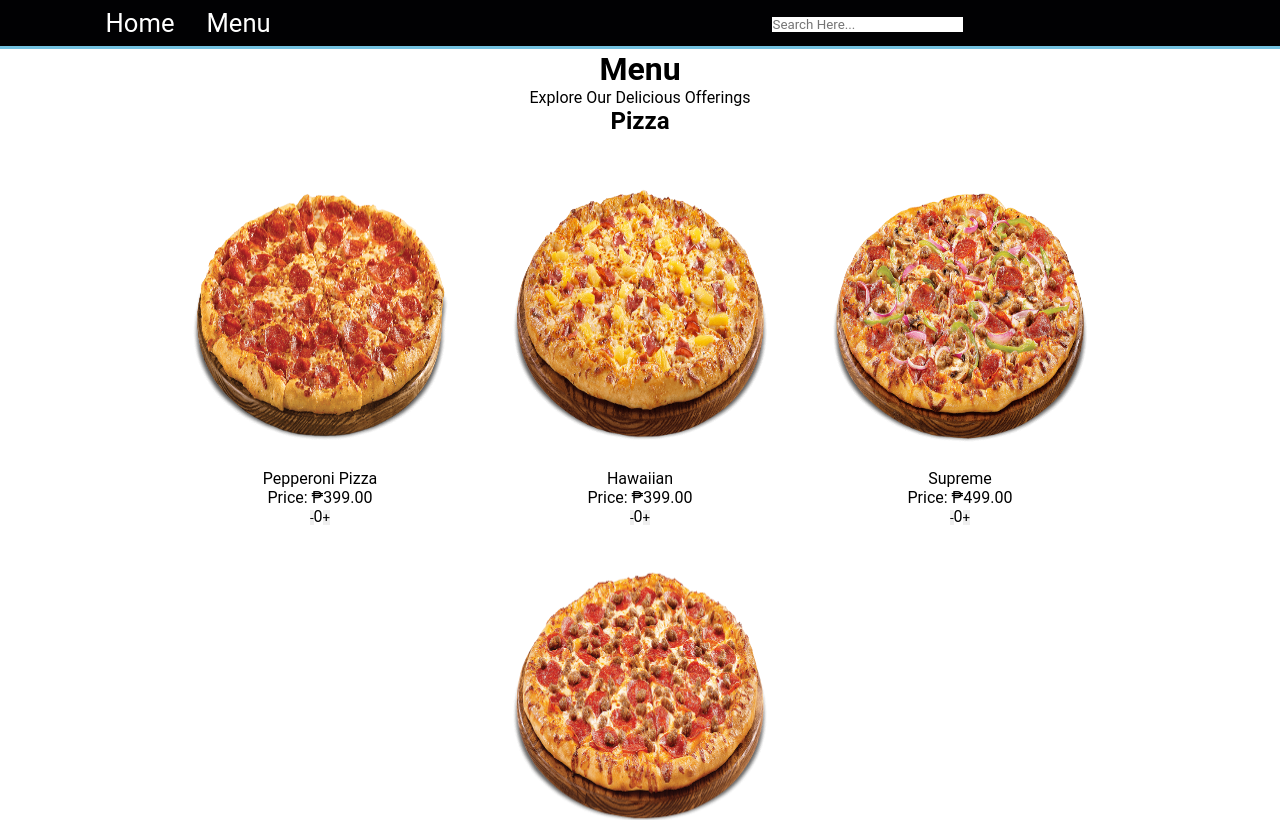
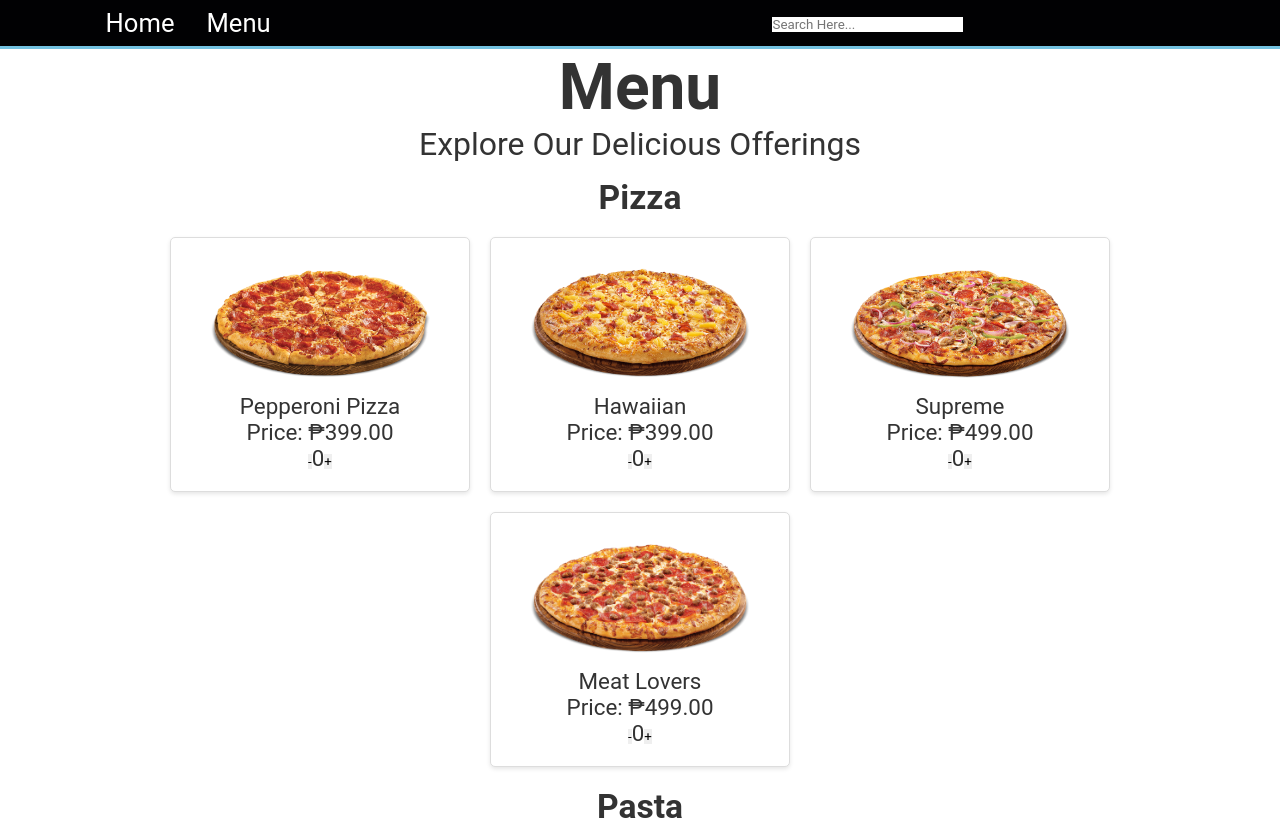
Before and after one commit to garquiza/MENU_BILLING-REPO, a React (Create React App) app in the folder menubilling/: page /menu in a window 1280 px wide. Shown: the top 820 px of the page. Built offline with nearby package versions, Linux system fonts and the light colour scheme.

Commit message:
Fixed the buttons

```diff
--- a/menubilling/src/styles.css
+++ b/menubilling/src/styles.css
@@ -167,6 +167,14 @@ img {
 .menu-header {
     text-align: center;
     margin-top: 50px;
+    font-size: 2rem;
+    color: #333;
+}
+
+.menu-header p {
+    text-align: center;
+    font-size: 2rem;
+    color: #333;
 }
 
 .menu-items {
@@ -174,35 +182,36 @@ img {
     justify-content: center;
     flex-wrap: wrap;
     margin-top: 20px;
+    gap: 20px;
 }
 
 .menu-item {
-    margin: 10px;
     text-align: center;
+    background-color: #fff;
+    border: 1px solid #ddd;
+    padding: 20px;
+    border-radius: 5px;
+    box-shadow: 0 2px 4px rgba(0, 0, 0, 0.1);
+    width: 300px;
 }
 
 .menu-image {
-    width: 300px;
-    height: 300px;
+    width: 100%;
+    height: auto;
+    max-height: 200px;
 }
 
-/* .view-details-button {
-} */
-
-.view-order-button {
-  margin-top: 1rem;
-  display: inline-block;
-  padding: 0.9rem 3rem;
-  font-size: 1.7rem;
-  color: #fff;
-  background: #000000;
-  cursor: pointer;
+.menu-category {
+    font-size: 1.4rem;
+    color: #333;
+    margin: 10px;
+    padding: 5px 10px;
+    border-radius: 5px;
+    cursor: pointer;
+    transition: background-color 0.3s ease-in-out;
 }
 
-.view-order-button:hover {
-    letter-spacing: 0.2rem;
-}
-
+/* order now button */
 .ordernow-btn {
   margin-top: 1rem;
   display: inline-block;
@@ -217,11 +226,37 @@ img {
   letter-spacing: 0.2rem;
 }
 
+/* .view-details-button {
+} */
+
+.view-order-button {
+    text-align: center;
+    margin-top: 1rem;
+}
+
+.view-order-button button {
+    padding: 1rem 2rem;
+    font-size: 1.2rem;
+    background-color: #000000;
+    color: #fff;
+    border: none;
+    cursor: pointer;
+    border-radius: 5px;
+    transition: background-color 0.3s, transform 0.2s;
+}
+
+
+.view-order-button button:hover {
+    background-color: #88cee5;
+    transform: scale(1.05);
+}
+
 /* MY ORDER COMPONENT STYLES */
-
 .my-order-header {
     text-align: center;
-    margin-top: 50px;
+    margin-top: 20px;
+    font-size: 2rem;
+    color: #333;
 }
 
 .order-list {
@@ -229,66 +264,45 @@ img {
     grid-template-columns: repeat(auto-fit, minmax(30rem, 1fr));
     gap: 1.5rem;
     justify-content: center;
-    margin-top: 20px;
-}
-
-.order-list .order-item .order-item-details {
-    padding: 2rem;
-    text-align: center;
-    border: 0.2rem solid #88cee5;
-    display: flex;
-    flex-direction: column;
-    justify-content: center; /* Center vertically */
-    align-items: center; /* Center horizontally */
-}
-
-.order-list .box-order-item .order-item-details .order-image {
-    width: 10rem;
-    height: 10rem;
-    border-radius: 50%;
-    margin-bottom: 1rem; /* Add margin to separate image from other contents */
-}
-
-.menu .box-container .box h3 {
-    color: #fff;
-    font-size: 2rem;
-    padding: 1rem 0;
+    margin: 20px auto;
 }
 
 .order-item {
     display: flex;
-    flex-direction: column; /* Change to column layout */
-    justify-content: center; /* Center vertically */
-    align-items: center; /* Center horizontally */
+    flex-direction: column;
     border: 1px solid #ccc;
     padding: 10px;
     max-width: 300px;
     width: 100%;
+    margin: 10px;
+    background-color: #fff;
+    border-radius: 5px;
+    box-shadow: 0 2px 4px rgba(0, 0, 0, 0.1);
 }
+
 .order-item-details {
     display: flex;
-    flex-direction: column; /* Change to column layout */
-    align-items: center; /* Center horizontally */
+    flex-direction: column;
+    align-items: center;
 }
 
 .order-image {
-    width: 50px;
-    height: 50px;
-    margin-right: 10px;
+    width: 10rem;
+    height: 10rem;
+    border-radius: 50%;
+    margin-bottom: 1rem;
 }
 
 .item-info {
     flex-grow: 1;
-}
-
-.quantity-controls-my-order {
-    align-items: center;
-    margin-left: 10px;
+    text-align: center;
 }
 
 .quantity-controls-my-order {
     display: flex;
+    justify-content: center;
     align-items: center;
+    margin-left: 10px;
 }
 
 .quantity-controls-my-order button {
@@ -299,11 +313,13 @@ img {
     font-size: 1rem;
     cursor: pointer;
     margin: 0 0.3rem;
+    border-radius: 5px;
 }
 
 .quantity-controls-my-order button:hover {
     background-color: #92c2f6;
 }
+
 
 .remove-button {
     background-color: #dc3545;
@@ -313,6 +329,7 @@ img {
     font-size: 1rem;
     cursor: pointer;
     margin-top: 0.5rem;
+    border-radius: 5px;
 }
 
 .remove-button:hover {
```
